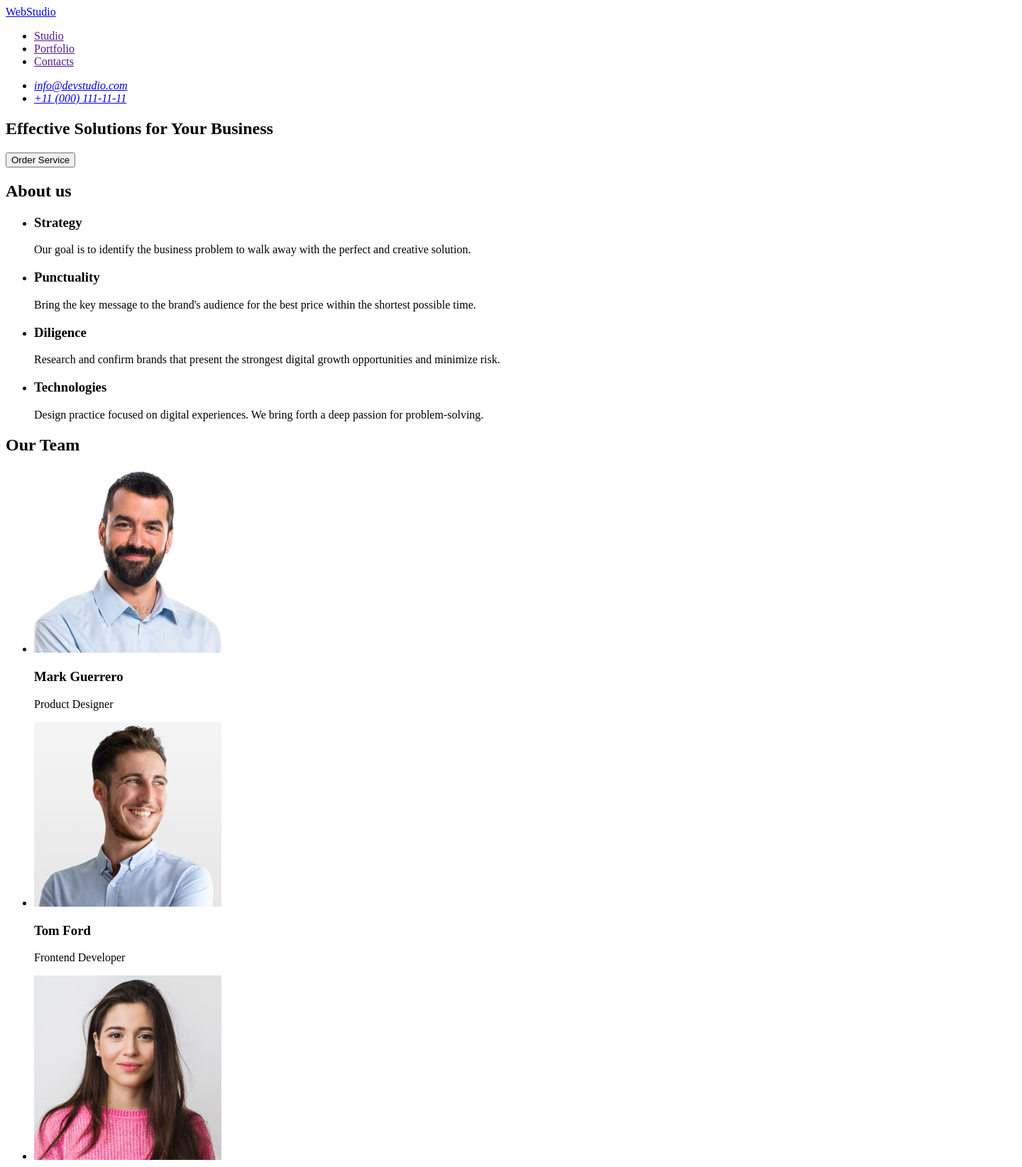
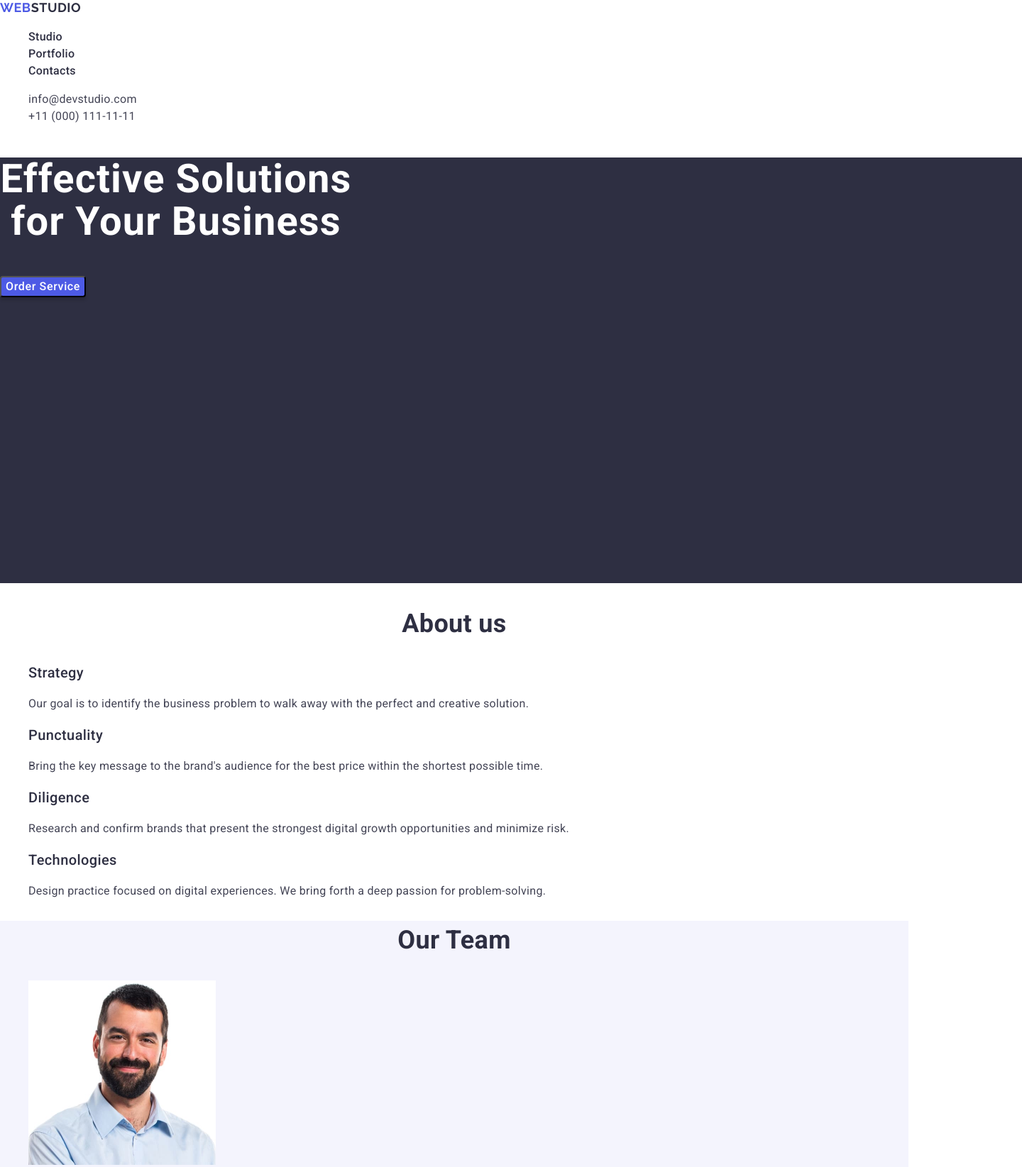
Before and after one commit to stelmakh1991/goit-markup-hw-02, a plain HTML site: page index.html in a window 1280 px wide. Shown: the top 1645 px of the page at 71% size, 1440 px wide, since content can reach past the window. Drawn offline with nearby package versions, Linux system fonts and the light colour scheme.

Commit message:
css styles added

```diff
--- /dev/null
+++ b/css/styles.css
@@ -0,0 +1,116 @@
+/* GENERAL STYLES */
+body {
+    background-color: #fff;
+    color: #434455;
+    font-family: 'Roboto', sans-serif;
+    font-style: normal;
+    font-size: 16px;
+    font-weight: 400;
+    line-height: 1.5;
+    letter-spacing: 0.32px;
+}
+body a {
+    font-style: normal;
+    text-decoration: none;
+}
+h1, h2, h3 {
+    color: #2E2F42;
+    letter-spacing: 2%;
+}
+h2 {
+    font-size: 36px;
+    font-weight: 700;
+    text-align: center;
+}
+h3 {
+    font-size: 20px;
+    font-weight: 500;
+    line-height: 1.2;
+    letter-spacing: 0.4px;
+}
+ul {
+    list-style-type: none;
+}
+body button {
+    border-radius: 4px;
+    background-color: #4D5AE5;
+    box-shadow: 0px 4px 4px 0px rgba(0, 0, 0, 0.15);
+}
+/* LOGO */
+body .logo {
+    color: #2E2F42;
+    font-family: 'Raleway', sans-serif;
+    font-size: 18px;
+    font-weight: 700;
+    line-height: 1.16667;
+    letter-spacing: 0.54px;
+    text-transform: uppercase;
+}
+body .logo-web {
+    color: #4D5AE5;
+}
+/* NAVIGATION MENU */
+body .navigation {
+    color: #2E2F42;
+    font-size: 16px;
+    font-weight: 500;
+    line-height: 1.5;
+    letter-spacing: 0.32px;
+}
+/* ADDRESS */
+body .address {
+    color: #434455;
+    font-size: 16px;
+    font-weight: 400;
+    line-height: 1.5;
+    letter-spacing: 0.32px;
+}
+/* SECTION 1 */
+.section1 {
+    background-color: #2E2F42;
+    width: 1440px;
+    height: 600px;
+    flex-shrink: 0;
+}
+.section1 .header1 {
+    color: #FFF;
+    text-align: center;
+    font-size: 56px;
+    font-weight: 700;
+    line-height: 1.07143;
+    letter-spacing: 1.12px;
+    width: 496px;
+}
+.section1 .order-service {
+    color: #FFF;
+    font-size: 16px;
+    font-weight: 500;
+    line-height: 1.5;
+    letter-spacing: 0.64px;
+}
+/* SECTION 2 */
+body .section2 {
+}
+/* SECTION 3 */
+body .section3 {
+    background-color: #F4F4FD;
+}
+.section3 .team-member {
+    text-align: center;
+}
+.section3 .team-position {
+    text-align: center;
+}
+body .footer {
+    background-color: #2E2F42;
+    color: #fff;
+}
+.footer .logo-footer {
+    color: #fff;
+    font-family: 'Raleway', sans-serif;
+    font-size: 18px;
+    font-weight: 700;
+    line-height: 1.16667;
+    letter-spacing: 0.54px;
+    text-transform: uppercase;
+}
--- a/index.html
+++ b/index.html
@@ -4,38 +4,61 @@
     <meta charset="utf-8" />
     <meta name="viewport" content="width=device-width, initial-scale=1.0" />
     <title>Web Studio(Version 5.0)</title>
+    <link
+      rel="stylesheet"
+      href="https://cdnjs.cloudflare.com/ajax/libs/modern-normalize/2.0.0/modern-normalize.min.css"
+    />
+    <!-- Roboto type -->
+    <link rel="preconnect" href="https://fonts.googleapis.com" />
+    <link rel="preconnect" href="https://fonts.gstatic.com" crossorigin />
+    <link
+      href="https://fonts.googleapis.com/css2?family=Roboto:wght@400;500;700&display=swap"
+      rel="stylesheet"
+    />
+    <!-- Raleway type -->
+    <link rel="preconnect" href="https://fonts.googleapis.com" />
+    <link rel="preconnect" href="https://fonts.gstatic.com" crossorigin />
+    <link
+      href="https://fonts.googleapis.com/css2?family=Raleway:wght@700&display=swap"
+      rel="stylesheet"
+    />
+    <link rel="stylesheet" href="./css/styles.css" />
   </head>
 
   <body>
     <header>
       <nav>
-        <a href="./index.html">WebStudio</a>
+        <a class="logo" href="./index.html">
+          <span class="logo-web">Web</span>Studio
+        </a>
         <ul>
-          <li><a href="">Studio</a></li>
-          <li><a href="">Portfolio</a></li>
-          <li><a href="">Contacts</a></li>
+          <li><a class="navigation" href="">Studio</a></li>
+          <li><a class="navigation" href="">Portfolio</a></li>
+          <li><a class="navigation" href="">Contacts</a></li>
         </ul>
       </nav>
       <address>
         <ul>
           <li>
-            <a href="mailto:info@devstudio.com">info@devstudio.com</a>
+            <a class="address" href="mailto:info@devstudio.com"
+              >info@devstudio.com</a
+            >
           </li>
           <li>
-            <a href="tel:+110001111111">+11 (000) 111-11-11</a>
+            <a class="address" href="tel:+110001111111">+11 (000) 111-11-11</a>
           </li>
         </ul>
       </address>
     </header>
     <main>
-      <!-- Header1 -->
-      <section>
-        <h1>Effective Solutions for Your Business</h1>
-        <button type="button">Order Service</button>
+      <!-- SECTION 1 -->
+      <section class="section1">
+        <h1 class="header1">Effective Solutions for Your Business</h1>
+        <button class="order-service" type="button">Order Service</button>
       </section>
-      <!-- About us -->
-      <section>
-        <h2>About us</h2>
+      <!-- SECTION 2 -->
+      <section class="section2">
+        <h2 class="hide-header">About us</h2>
         <ul>
           <li>
             <h3>Strategy</h3>
@@ -67,35 +90,77 @@
           </li>
         </ul>
       </section>
-      <!-- Header2 -->
-      <section>
-        <h2>Our Team</h2>
+      <!-- SECTION 3 -->
+      <section class="section3">
+        <h2 class="header2">Our Team</h2>
         <ul>
           <li>
             <img src="./images/image.jpg" alt="Team Card 1" width="264" />
-            <h3>Mark Guerrero</h3>
-            <p>Product Designer</p>
+            <h3 class="team-member">Mark Guerrero</h3>
+            <p class="team-position">Product Designer</p>
           </li>
           <li>
             <img src="./images/image(1).jpg" alt="Team Card 2" width="264" />
-            <h3>Tom Ford</h3>
-            <p>Frontend Developer</p>
+            <h3 class="team-member">Tom Ford</h3>
+            <p class="team-position">Frontend Developer</p>
           </li>
           <li>
             <img src="./images/image(2).jpg" alt="Team Card 3" width="264" />
-            <h3>Camila Garcia</h3>
+            <h3 class="team-member">Camila Garcia</h3>
+            <p class="team-position">Marketing</p>
+          </li>
+          <li>
+            <img src="./images/image(3).jpg" alt="Team Card 4" width="264" />
+            <h3 class="team-member">Daniel Wilson</h3>
+            <p class="team-position">UI Designer</p>
+          </li>
+        </ul>
+      </section>
+      <!-- SECTION 4 -->
+      <section class="section4">
+        <h2 class="header2">Our Portfolio</h2>
+        <ul>
+          <li>
+            <img src="./images/image4.jpg" alt="Project Card 1" width="360" />
+            <h3>Banking App</h3>
+            <p>App</p>
+          </li>
+          <li>
+            <img src="./images/image5.jpg" alt="Project Card 1" width="360" />
+            <h3>Cashless Payment</h3>
             <p>Marketing</p>
           </li>
           <li>
-            <img src="./images/image(3).jpg" alt="Team Card 4" width="264" />
-            <h3>Daniel Wilson</h3>
-            <p>UI Designer</p>
+            <img src="./images/image6.jpg" alt="Project Card 3" width="360" />
+            <h3>Meditation App</h3>
+            <p>App</p>
+          </li>
+        </ul>
+        <!-- Second List of Projects -->
+        <ul>
+          <li>
+            <img src="./images/image7.jpg" alt="Project Card 1" width="360" />
+            <h3>Taxi Service</h3>
+            <p>Marketing</p>
+          </li>
+          <li>
+            <img src="./images/image8.jpg" alt="Project Card 2" width="360" />
+            <h3>Screen Illustrations</h3>
+            <p>Design</p>
+          </li>
+          <li>
+            <img src="./images/image9.jpg" alt="Project Card 3" width="360" />
+            <h3>Online Courses</h3>
+            <p>Marketing</p>
           </li>
         </ul>
       </section>
     </main>
-    <footer>
-      <a href="./index.html">WebStudio</a>
+    <!-- FOOTER -->
+    <footer class="footer">
+      <a class="logo-footer" href="./index.html"
+        ><span class="logo-web">Web</span>Studio
+      </a>
       <p>
         Increase the flow of customers and sales for your business with digital
         marketing & growth solutions.
```
Also changed, not shown: images/image4.jpg (added), images/image5.jpg (added), images/image6.jpg (added), images/image7.jpg (added), images/image8.jpg (added), images/image9.jpg (added).
